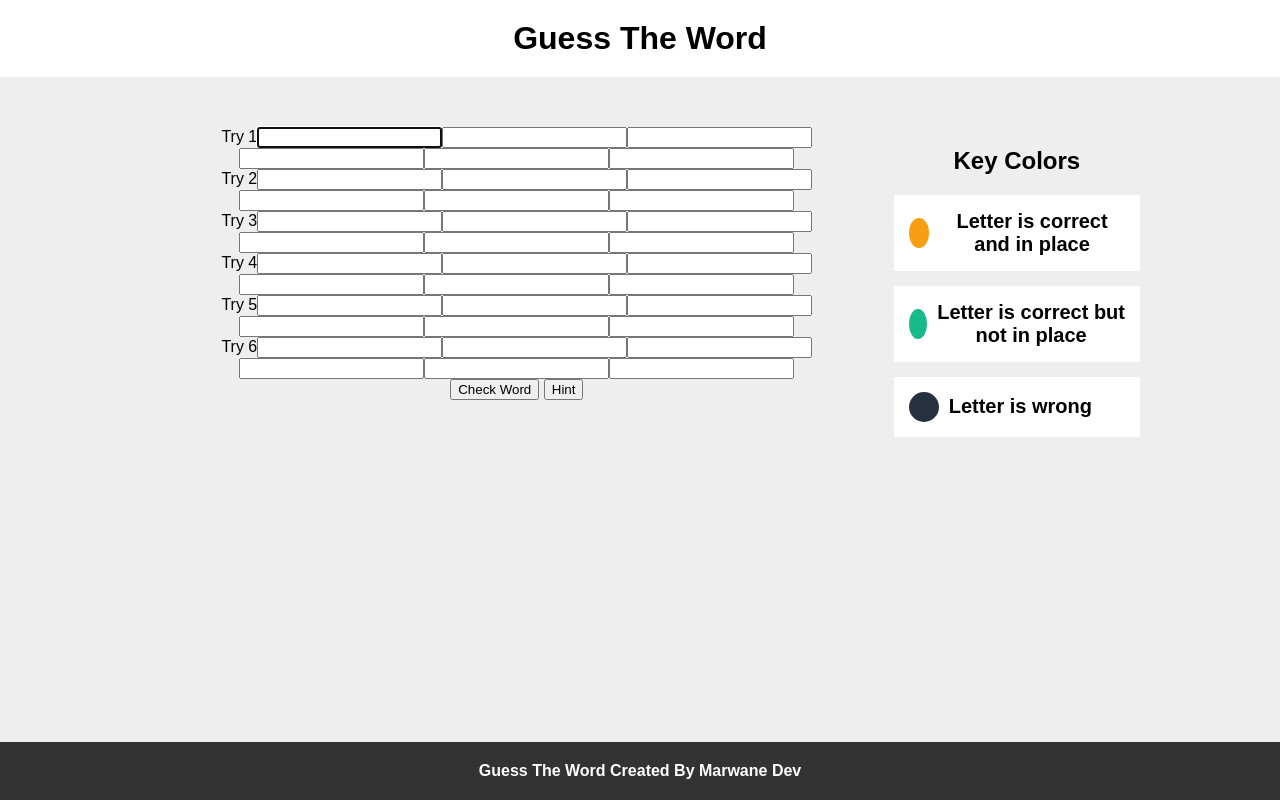
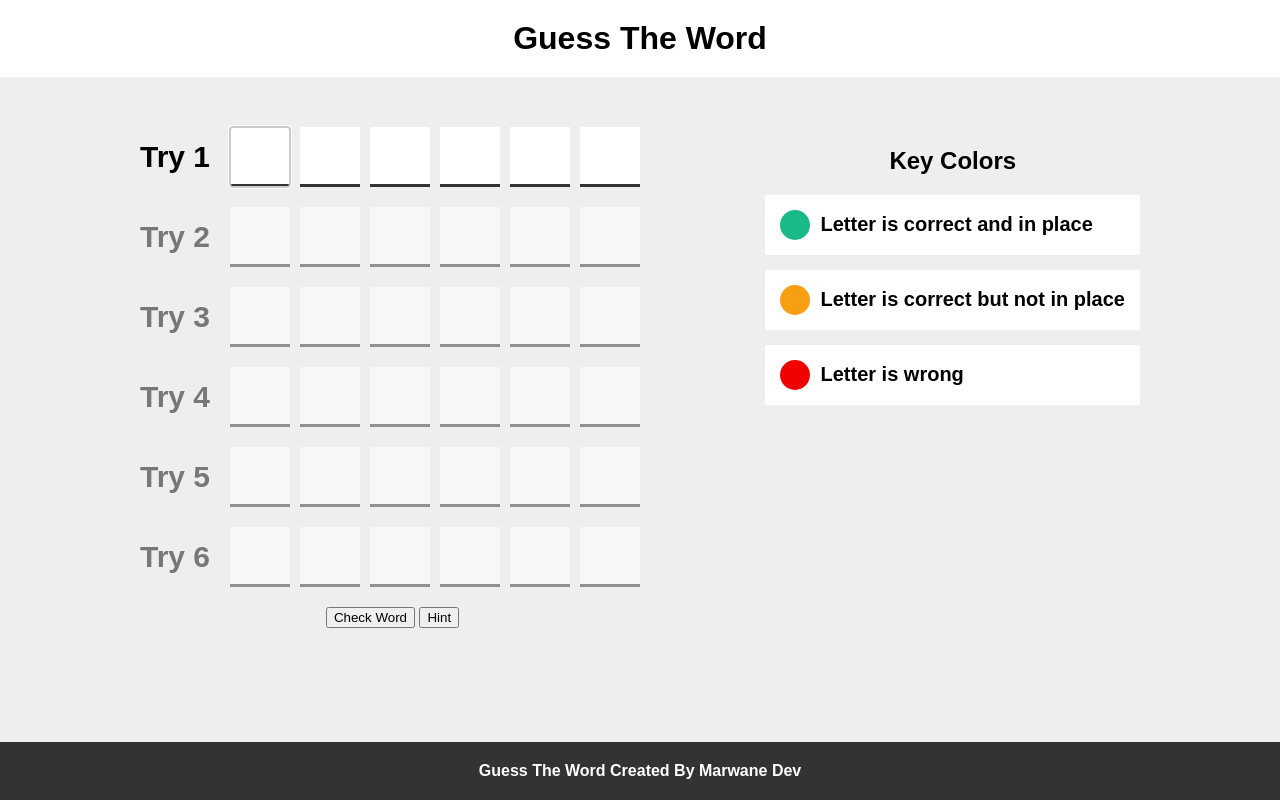
Before and after one commit to MarwaneQ/Guess-Word-Game, a plain HTML site: page index.html in a window 1280 px wide. Drawn offline with Linux system fonts and the light colour scheme.

Commit message:
styling input

```diff
--- a/index.css
+++ b/index.css
@@ -23,7 +23,52 @@ h1{
     align-items: flex-start;
     justify-content: space-between;
     .game-area{
-        text-align: center;
+        .inputs{
+            > div{
+                margin-bottom: 20px;
+                display: flex;
+                justify-content: center;
+                align-items: center;
+                span{
+                    font-size: 30px;
+                    margin-right: 15px;
+                    font-weight: bold;
+                }
+            }
+            .disabled-input{
+                opacity: 0.5;
+                pointer-events: none;
+            }
+            input{
+                margin: 0 5px;
+                width: 60px;
+                height: 60px;
+                text-align: center;
+                font-size: 50px;
+                caret-color: var(--primary-color);
+                background-color: white;
+                border: none;
+                border-bottom: 3px solid #333;
+                &:focus{
+                    outline-color: #ccc;
+                }
+                &.yes-in-place{
+                    background-color: #18ba89;
+                    border: #18ba89;
+                    color: white;
+                }
+                &.not-in-place{
+                    background-color: #f89e13;
+                    border: #f89e13;
+                    color: white;
+                }
+                &.wrong{
+                    background-color: #f00000;
+                    border: #f00000;
+                    color: white;
+                }
+            }
+        }
     }
     .key-colors{
         .key-color{
@@ -38,13 +83,13 @@ h1{
                 border-radius: 50%;
                 margin-right: 10px;
                 &.in-place{
+                    background-color: #18ba89;
+                }
+                &.not-in-place{
                     background-color: #f89e13;
                 }
-                &.not-in-place{
-                    background-color: #18ba89;
-                }
                 &.wrong{
-                    background-color: #27303f;
+                    background-color: #f00000;
                 }
             }
             .key-text{
```
